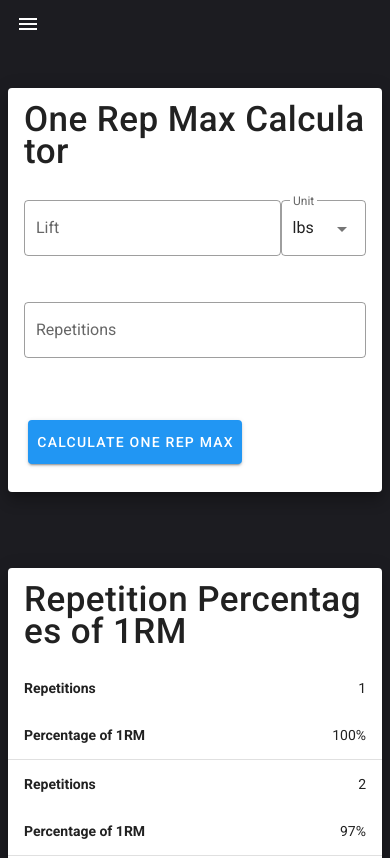
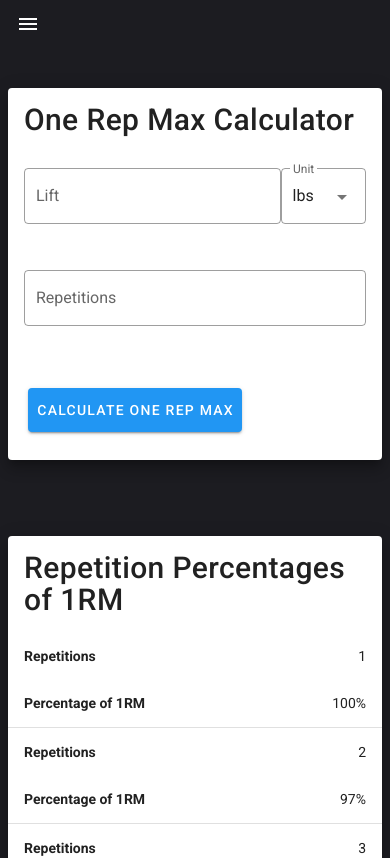
Before and after one commit to MatthewStonee/Personal-Site, a Vue app: page /onerm in a window 390 px wide. Shown: the top 858 px of the page. Built offline with nearby package versions, Linux system fonts and the light colour scheme.

Commit message:
OneRM mobile friendly

```diff
--- a/src/views/OneRM.vue
+++ b/src/views/OneRM.vue
@@ -85,7 +85,7 @@
 <style>
 #title {
   /*font-family: "Iowan Old Style";*/
-  font-size: 35px;
+  font-size: 30px;
 }
 
 v-text-field{
```
